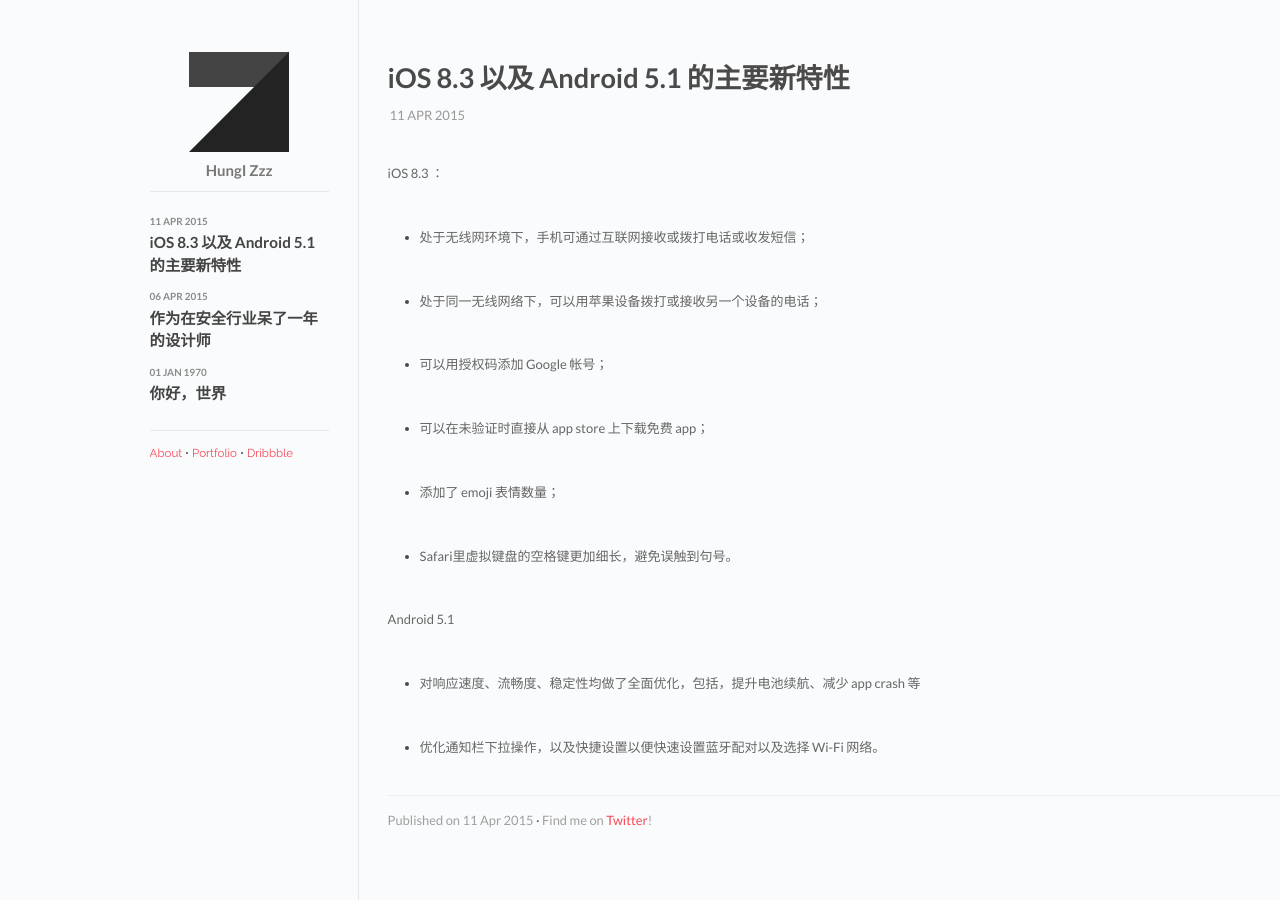
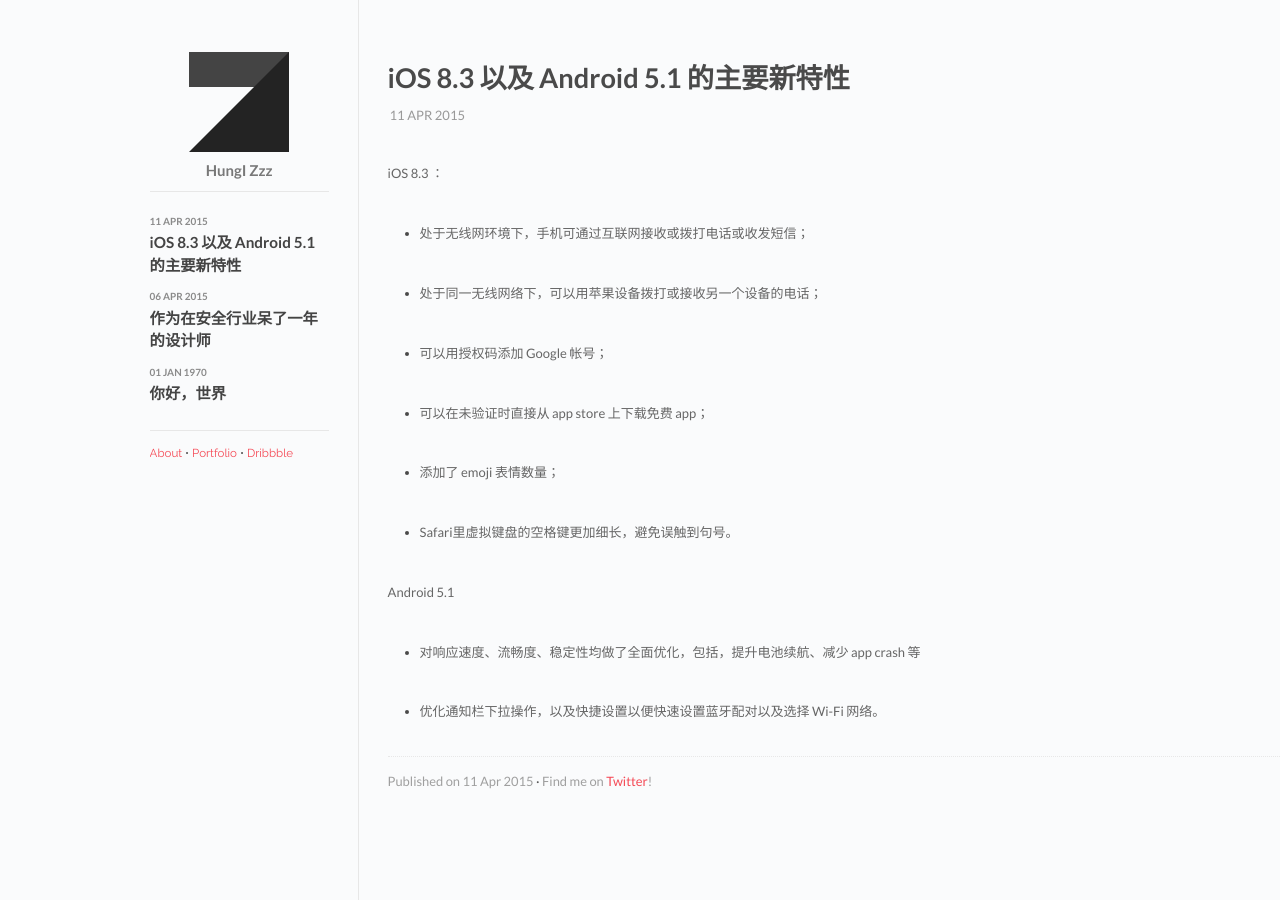
Before and after one commit to hominthesky/blog, a Jekyll site: the page built from index.html, in a window 1280 px wide. Built offline with Jekyll 4.4.1, drawn with Linux system fonts in a browser that asks for light colours; Markdown is read by kramdown in place of the engine named in the settings.

Commit message:
change passage margin

```diff
--- a/css/main.css
+++ b/css/main.css
@@ -184,7 +184,7 @@
 .post p {
   font-size: 13px;
   color: #666;
-  margin-bottom: 2.5em;
+  margin-bottom: 2.2em;
   line-height: 2.4em;
   text-align: justify;
 }
```
